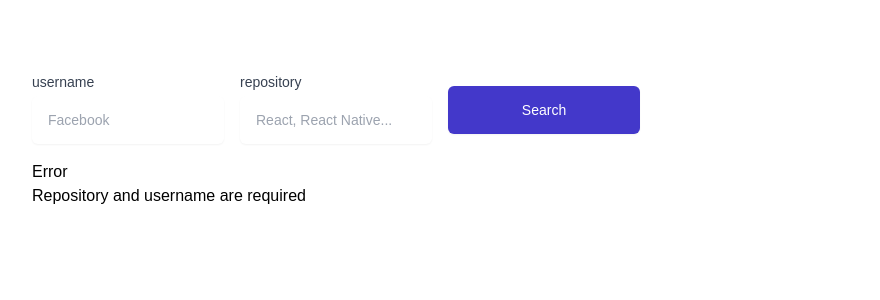
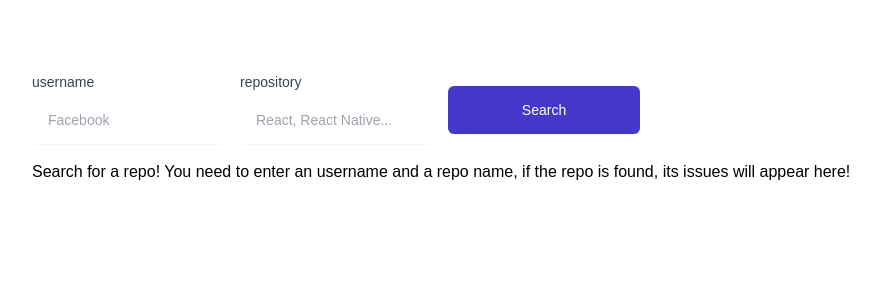
Before and after one commit to AlvaroJSnish/teralco-test, a Next.js app: page / in a window 1280 px wide. Shown: the top 300 px of the page, without its empty margins (0-880 px from the left). Built offline with nearby package versions, Linux system fonts and the light colour scheme.

Commit message:
Changed Modal to views folder and error on NotFound to the last requirement

```diff
--- a/components/RepoNotFound/index.tsx
+++ b/components/RepoNotFound/index.tsx
@@ -2,15 +2,6 @@ import { useRouter } from "next/dist/client/router";
 
 export default function RepoNotFound({ error }: { error: string | null }) {
   const { username, repository } = useRouter().query;
-
-  if (error) {
-    return (
-      <div>
-        <h1>Error</h1>
-        <p>{error}</p>
-      </div>
-    );
-  }
 
   if (!username && !repository) {
     return (
@@ -39,6 +30,15 @@ export default function RepoNotFound({ error }: { error: string | null }) {
     );
   }
 
+  if (error) {
+    return (
+      <div>
+        <h1>Error</h1>
+        <p>{error}</p>
+      </div>
+    );
+  }
+
   return (
     <h2>
       The repo{" "}
--- a/views/Home/index.tsx
+++ b/views/Home/index.tsx
@@ -8,9 +8,9 @@
 import Button from "@components/Button";
 import RepoNotFound from "@components/RepoNotFound";
 import { useRouter } from "next/dist/client/router";
-import Modal from "@components/Modal";
 import { Issue } from "@lib/types";
 
+import Modal from "../Modal";
 import styles from "./styles.module.css";
 
 export default function Home({ issues, error }: HomeProps): JSX.Element {
```
Also changed, not shown: views/Modal/index.tsx (renamed from components/Modal/index.tsx), views/Modal/styles.module.css (renamed from components/Modal/styles.module.css).
